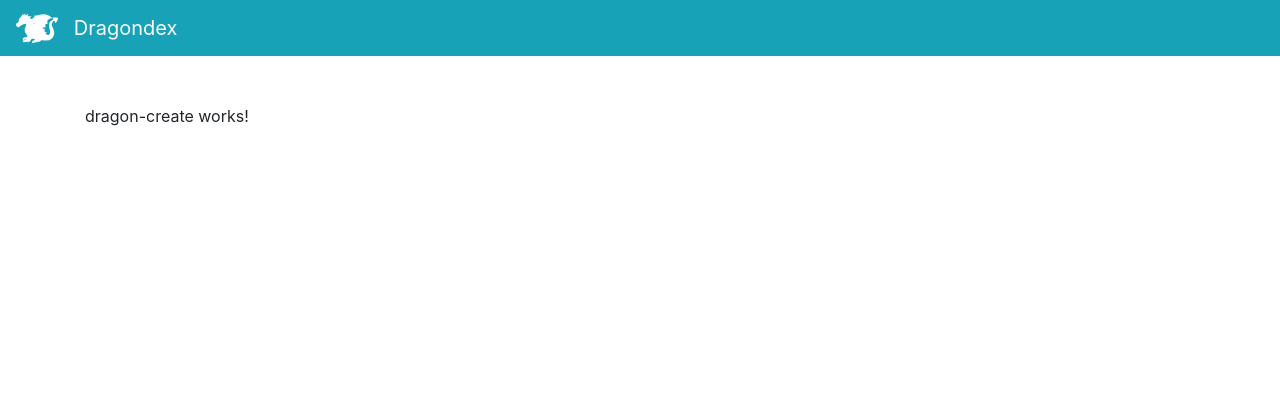
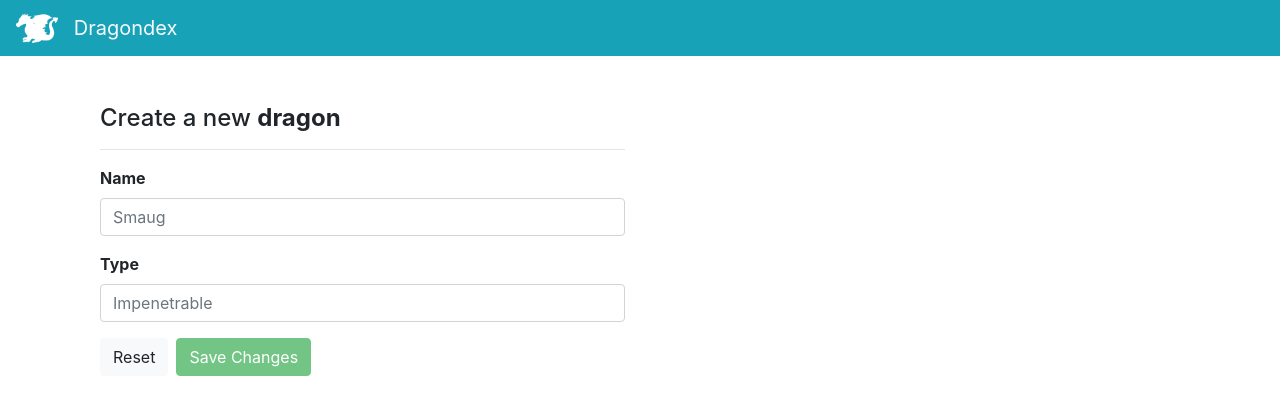
Before and after one commit to quaroline/cwi_desafio_frontend, an Angular app: page /create in a window 1280 px wide. Shown: the top 414 px of the page. Built offline with nearby package versions, Linux system fonts and the light colour scheme.

Commit message:
CRUD finalizado.

```diff
--- a/src/app/app.module.ts
+++ b/src/app/app.module.ts
@@ -6,7 +6,6 @@ import { LoginComponent } from './access/login/login.component';
 import { DragonCreateComponent } from './dragons/dragon-create/dragon-create.component';
 import { DragonListComponent } from './dragons/dragon-list/dragon-list.component';
 import { DragonDetailsComponent } from './dragons/dragon-details/dragon-details.component';
-import { DragonDeleteComponent } from './dragons/dragon-delete/dragon-delete.component';
 import { HttpClientModule } from '@angular/common/http';
 import { CommonModule } from '@angular/common';
 import { FlexLayoutModule } from '@angular/flex-layout';
@@ -21,7 +20,6 @@ import { FormsModule, ReactiveFormsModule } from '@angular/forms';
     DragonCreateComponent,
     DragonListComponent,
     DragonDetailsComponent,
-    DragonDeleteComponent,
     DragonEditComponent
   ],
   imports: [
--- a/src/app/dragons/dragon-create/dragon-create.component.html
+++ b/src/app/dragons/dragon-create/dragon-create.component.html
@@ -1 +1,21 @@
-<p>dragon-create works!</p>
+<div class="col-md-6">
+    <form [formGroup]="dragonForm">
+        <h4 class="mb-2">Create a new <b>dragon</b></h4>
+        <hr>
+        <div class="form-group">
+            <label for="name"><b>Name</b></label>
+            <input type="name" class="form-control" id="name" placeholder="Smaug" formControlName="name" [(ngModel)]="dragon.name">
+        </div>
+        <div class="form-group">
+            <label for="name"><b>Type</b></label>
+            <input type="name" class="form-control" id="name" placeholder="Impenetrable" formControlName="type" [(ngModel)]="dragon.type">
+        </div>
+        <div class="alert alert-warning" role="alert" *ngIf="dragon.name == '' || dragon.type == ''">
+            Please, don't let any empty field.
+        </div>
+        <button type="submit" class="btn btn-light mr-2" (click)="reset()">Reset</button>
+        <button type="submit" class="btn btn-success"
+            (click)="createDragon()"
+            [disabled]="!dragonForm.valid">Save Changes</button>
+    </form>
+</div>
--- a/src/app/dragons/dragon-create/dragon-create.component.ts
+++ b/src/app/dragons/dragon-create/dragon-create.component.ts
@@ -1,4 +1,8 @@
 import { Component, OnInit } from '@angular/core';
+import { FormBuilder, FormGroup, Validators } from '@angular/forms';
+import { Router } from '@angular/router';
+import { Dragon } from 'src/app/models/dragon';
+import { DragonService } from 'src/app/services/dragon.service';
 
 @Component({
   selector: 'app-dragon-create',
@@ -7,9 +11,35 @@ import { Component, OnInit } from '@angular/core';
 })
 export class DragonCreateComponent implements OnInit {
 
-  constructor() { }
+  originalDragon: Dragon = new Dragon();
+  dragon: Dragon = new Dragon();
+  dragonForm: FormGroup;
+
+  constructor(
+    private fb: FormBuilder,
+    private router: Router,
+    private dragonService: DragonService) {
+  }
 
   ngOnInit(): void {
+    this.dragonForm = this.fb.group({
+      name: ['', [Validators.required, Validators.minLength(3)]],
+      type: ['', [Validators.required, Validators.minLength(3)]]
+    });
   }
 
+  reset() {
+    this.dragon = new Dragon();
+  }
+
+  createDragon() {
+    if (!this.dragonForm.dirty || !this.dragonForm.valid) {
+      alert("Something's wrong! Try again later.");
+    }
+
+    this.dragonService.addDragon(this.dragon).subscribe(
+      data => { alert(`${this.dragon.name} added successfully.`); },
+      fail => { alert(`Error: ${fail}`); },
+      () => { this.router.navigate(['/']); });
+  }
 }
--- a/src/app/dragons/dragon-delete/dragon-delete.component.html
+++ /dev/null
@@ -1 +0,0 @@
-<p>dragon-delete works!</p>
--- a/src/app/dragons/dragon-delete/dragon-delete.component.ts
+++ /dev/null
@@ -1,15 +0,0 @@
-import { Component, OnInit } from '@angular/core';
-
-@Component({
-  selector: 'app-dragon-delete',
-  templateUrl: './dragon-delete.component.html',
-  styleUrls: ['./dragon-delete.component.css']
-})
-export class DragonDeleteComponent implements OnInit {
-
-  constructor() { }
-
-  ngOnInit(): void {
-  }
-
-}
--- a/src/app/dragons/dragon-edit/dragon-edit.component.ts
+++ b/src/app/dragons/dragon-edit/dragon-edit.component.ts
@@ -1,6 +1,6 @@
 import { Component, OnInit } from '@angular/core';
 import { FormBuilder, FormGroup, Validators } from '@angular/forms';
-import { ActivatedRoute } from '@angular/router';
+import { ActivatedRoute, Router } from '@angular/router';
 import { Dragon } from 'src/app/models/dragon';
 import { DragonService } from 'src/app/services/dragon.service';
 
@@ -17,6 +17,7 @@ export class DragonEditComponent implements OnInit {
 
   constructor(
     private fb: FormBuilder,
+    private router: Router,
     private route: ActivatedRoute,
     private dragonService: DragonService) {
     this.originalDragon = this.route.snapshot.data['dragon'];
@@ -42,7 +43,10 @@ export class DragonEditComponent implements OnInit {
       alert("Something's wrong! Try again later.");
     }
 
-    this.dragon.histories.push(this.originalDragon);
-    this.dragonService.editDragon(this.originalDragon.id, this.dragon);
+    //this.dragon.histories.push(this.originalDragon);
+    this.dragonService.editDragon(this.originalDragon.id, this.dragon).subscribe(
+      data => { alert(`${this.dragon.name} edited successfully.`); },
+      fail => { alert(`Error: ${fail}`); },
+      () => { this.router.navigate(['/']); });
   }
 }
--- a/src/app/dragons/dragon-list/dragon-list.component.html
+++ b/src/app/dragons/dragon-list/dragon-list.component.html
@@ -1,3 +1,10 @@
+<h4 class="mb-2">
+    List of Dragons
+    <a routerLink="/create" class="btn btn-success btn-sm" title="Create New Dragon">
+        <b>+ New Dragon</b>
+    </a>
+</h4>
+<hr>
 <div class="text-center">
     <div fxLayout="row wrap" fxLayout.lt-sm="column" fxLayoutGap="1rem" fxLayoutAlign="flex-start">
         <div *ngFor="let dragon of dragons">
--- a/src/app/models/dragon.ts
+++ b/src/app/models/dragon.ts
@@ -4,4 +4,9 @@ export class Dragon {
     name: string;
     type: string;
     histories: any[];
+
+    constructor() {
+        this.createdAt = new Date();
+        this.histories = [];
+    }
 }
--- a/src/app/services/dragon.service.ts
+++ b/src/app/services/dragon.service.ts
@@ -1,8 +1,9 @@
 import { Injectable } from '@angular/core';
-import { HttpClient } from '@angular/common/http';
-import { Observable } from 'rxjs';
+import { HttpClient, HttpErrorResponse } from '@angular/common/http';
+import { Observable, throwError } from 'rxjs';
 import { Dragon } from '../models/dragon';
 import { environment } from 'src/environments/environment';
+import { catchError } from 'rxjs/operators';
 
 @Injectable({
   providedIn: 'root'
@@ -13,23 +14,35 @@ export class DragonService {
   baseUrl = environment.apiUrl;
 
   getDragons(): Observable<Dragon[]> {
-    return this.http.get<Dragon[]>(`${this.baseUrl}`);
+    return this.http.get<Dragon[]>(`${this.baseUrl}`).pipe(catchError(this.serviceError));
   }
 
   getDragonById(id: number): Observable<Dragon> {
-    return this.http.get<Dragon>(`${this.baseUrl}${id}`);
+    return this.http.get<Dragon>(`${this.baseUrl}${id}`).pipe(catchError(this.serviceError));
   }
 
   addDragon(dragon: Dragon): Observable<Dragon> {
-    return this.http.post<Dragon>(`${this.baseUrl}`, dragon);
+    return this.http.post<Dragon>(`${this.baseUrl}`, dragon).pipe(catchError(this.serviceError));
   }
 
   deleteDragon(id: number): Observable<Dragon> {
-    console.log(`${this.baseUrl}${id}`)
-    return this.http.delete<Dragon>(`${this.baseUrl}${id}`);
+    return this.http.delete<Dragon>(`${this.baseUrl}${id}`).pipe(catchError(this.serviceError));
   }
 
   editDragon(id: number, dragon: Dragon): Observable<Dragon> {
-    return this.http.put<Dragon>(`${this.baseUrl}${id}`, dragon);
+    return this.http.put<Dragon>(`${this.baseUrl}${id}`, dragon).pipe(catchError(this.serviceError));
+  }
+
+  private serviceError(response: Response | any) {
+    let customError: string[] = [];
+
+        if (response instanceof HttpErrorResponse) {
+            if (response.statusText === 'Unknown Error' || response.error == null) {
+                customError.push('Unknown Error');
+                return throwError({ error: { errors: [customError] } });
+            }
+        }
+
+        return throwError(response);
   }
 }
```
Also changed, not shown: src/app/dragons/dragon-delete/dragon-delete.component.css (deleted).
